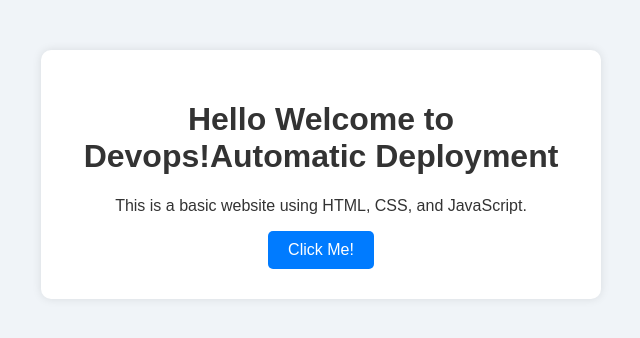
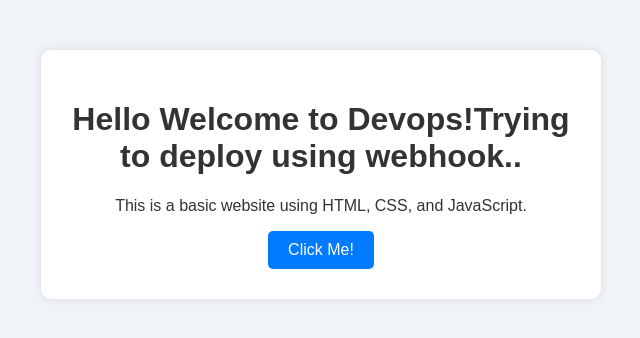
Before and after one commit to apekshasshetty/Jenkins_Pipelie, a plain HTML site: page index.html in a window 1280 px wide. Shown: the whole page, without its empty margins (319-959 px from the left). Drawn offline with Linux system fonts and the light colour scheme.

Commit message:
changes made for webhook

```diff
--- a/index.html
+++ b/index.html
@@ -8,7 +8,7 @@
 </head>
 <body>
   <div class="container">
-    <h1>Hello Welcome to Devops!Automatic Deployment</h1>
+    <h1>Hello Welcome to Devops!Trying to deploy using webhook..</h1>
     <p>This is a basic website using HTML, CSS, and JavaScript.</p>
     <button onclick="sayHello()">Click Me!</button>
   </div>
```
